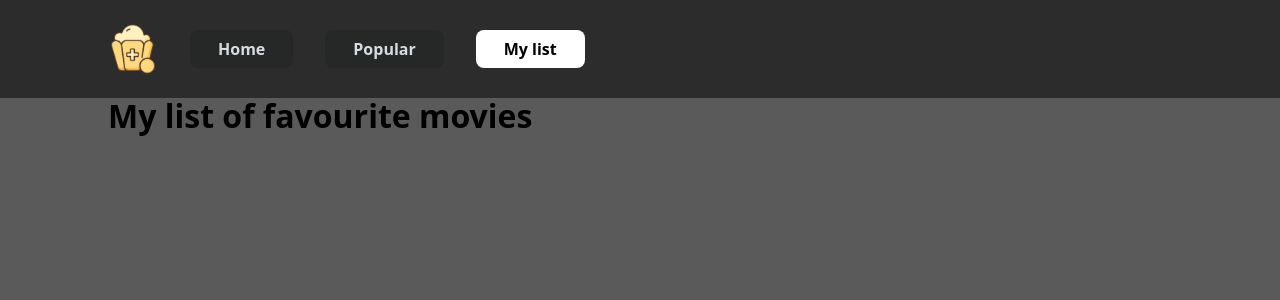
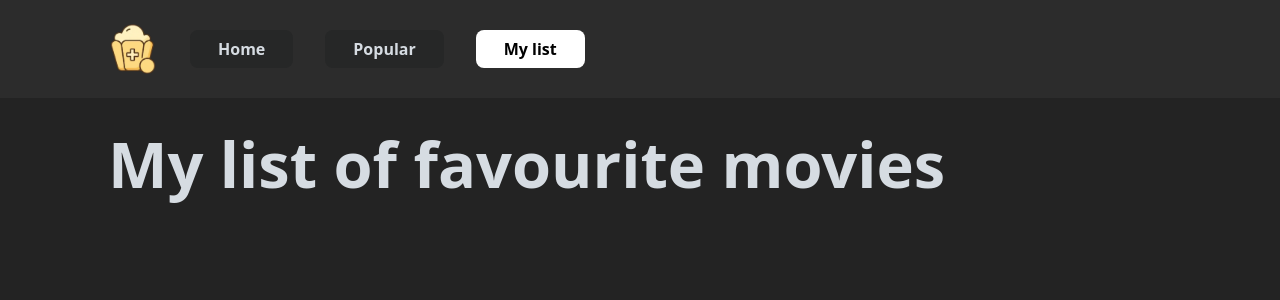
Before and after one commit to Peter-WebDev/react-mini-project, a React (Vite) app: page /my-list in a window 1280 px wide. Shown: the top 300 px of the page. Built offline with nearby package versions, Linux system fonts and the light colour scheme.

Commit message:
Fix to Global Style + CSS in JS + changed width for img url and added width and height attribute

```diff
--- a/src/components/Card.tsx
+++ b/src/components/Card.tsx
@@ -15,7 +15,7 @@ const CardWrapper = styled.div`
         transform: perspective(700px)
 		scale(1.05)
 		translate(0px,-5px);
-	transform-origin: center center;
+	    transform-origin: center center;
     }
 `;
 
@@ -45,11 +45,11 @@ const CardYear = styled.p`
 const Placeholder = styled.div`
     width: 100%;
     height: auto;
-    background-color: #d6dce2;
+    background-color: rgb(214, 220, 226);
     display: flex;
     align-items: center;
     justify-content: center;
-    color: #262727;
+    color: rgb(38, 39, 39);
 `;
 
 const LikeButton = styled.button<{ $isLiked: boolean }>`
@@ -105,7 +105,7 @@ export default function Card(props: Props) {
         <CardWrapper>
             <Link to={`movies/${slug}/${props.movie.id}`}>
                 {props.movie.poster_path ? (
-                    <img src={`https://image.tmdb.org/t/p/w500${props.movie.poster_path}`} alt={props.movie.title || "Poster"} />
+                    <img src={`https://image.tmdb.org/t/p/w342${props.movie.poster_path}`} alt="" width="342" height="513" />
                 ) : (
                     <Placeholder>
                         No poster available
--- a/src/components/Header.tsx
+++ b/src/components/Header.tsx
@@ -3,7 +3,7 @@ import styled from "styled-components";
 import logo from '../assets/popcorn-plus.webp';
 
 const StyledHeader = styled.header`
-    background-color: #2C2C2C;
+    background-color: rgb(44, 44, 44);
 `;
 
 const StyledHeaderDiv = styled.div`
@@ -37,20 +37,20 @@ const StyledLink = styled(NavLink)`
     padding: 0.5em 1.75em;
     border: 0;
     border-radius: 0.5em;
-    background-color: #262727;
-    color: #d6dce2;
+    background-color: rgb(38, 39, 39);
+    color: rgb(214, 220, 226);
     text-decoration: none;
     transition: background-color 0.2s, color 0.2s;
 
     &:hover,
     &:focus-visible {
-      background-color: #d6dce2;
-      color: #262727;
+      background-color: rgb(214, 220, 226);
+      color: rgb(38, 39, 39);
     }
 
     &.active {
-      background-color: white;
-      color: black;
+      background-color: rgb(255, 255, 255);
+      color: rgb(0, 0, 0);
     }
 `;
 
--- a/src/pages/HomePage.tsx
+++ b/src/pages/HomePage.tsx
@@ -5,7 +5,7 @@ import CardList from "../components/CardList";
 // Styled Components
 const GenreContainer = styled(Link)<{ $categoryColor: string }>`
     display: flex;
-    align-items: center;
+    align-items: baseline;
     gap: 0.5rem;
     margin-top: 2rem;
     text-decoration: none;
@@ -25,17 +25,26 @@ const GenreTitle = styled.h2<{ $categoryColor: string }>`  // Add type for categ
   }
 `;
 
-const SeeMoreLink = styled.span`
+const SeeMoreLink = styled.p`
     cursor: pointer;
     visibility: hidden; // Initially hidden
     transition: color 0.4s ease-in-out;
     color: transparent;
 
+    &::after {
+        content: "≫";
+        width: 0;
+        height: 0;
+        position: absolute;
+        margin-left: 0.5em;
+    }
+
     ${GenreContainer}:hover &,
     ${GenreContainer}:focus-visible & { // Show on GenreTitle hover
         visibility: visible;
-        color: #4ed5e4;
+        color: rgb(78, 213, 228);
     }
+
 `;
 
 // Added from CardList
@@ -52,7 +61,7 @@ const CardListWrapper = styled.div`
 
 // Array with id, genre name and color
 const genres = [
-    { id: 28, name: 'Action', color: 'rgb(240, 69, 21)'},
+    { id: 28, name: 'Action', color: 'rgb(240, 150, 123)'},
     { id: 35, name: 'Comedy', color: 'rgb(255, 255, 0)'},
     { id: 18, name: 'Drama', color: 'rgb(255, 182, 193)'},
     { id: 878, name: 'Science Fiction', color: 'rgb(130, 185, 155)'},
--- a/src/styles/GlobalStyles.tsx
+++ b/src/styles/GlobalStyles.tsx
@@ -2,22 +2,38 @@ import { createGlobalStyle } from "styled-components";
 
 const GlobalStyle = createGlobalStyle`
     /* Basic resets and global styling */
+    /* @link https://utopia.fyi/type/calculator?c=320,16,1.2,1064,20,1.333,5,2,&s=0.75|0.5|0.25,1.5|2|3|4|6,s-l&g=s,l,xl,12 */
+    :root {
+    --step--2: clamp(0.6944rem, 0.6906rem + 0.0194vw, 0.7035rem);
+    --step--1: clamp(0.8333rem, 0.7884rem + 0.2245vw, 0.9377rem);
+    --step-0: clamp(1rem, 0.8925rem + 0.5376vw, 1.25rem);
+    --step-1: clamp(1.2rem, 0.9995rem + 1.0027vw, 1.6663rem);
+    --step-2: clamp(1.44rem, 1.104rem + 1.6798vw, 2.2211rem);
+    --step-3: clamp(1.728rem, 1.1978rem + 2.6511vw, 2.9607rem);
+    --step-4: clamp(2.0736rem, 1.268rem + 4.0281vw, 3.9467rem);
+    --step-5: clamp(2.4883rem, 1.2958rem + 5.9626vw, 5.2609rem);
+    }
+
     *, *:before, *:after {
         box-sizing: border-box;
     }
     * {
         margin: 0;
         padding: 0;
+
     }
     body {
-        background-color: #5A5A5A;
+        background-color: rgb(35, 35, 35);
+        color: rgb(214, 220, 226);
         font-family: system-ui, sans-serif;
         margin: 0;
         padding: 0;
     }
+
     main {
-        width: min(100% - 2rem, 1064px);
+        width: min(100% - 4rem, 1064px);
         margin-inline: auto;
+        margin-block: 2rem;
     }
 
     img {
@@ -28,10 +44,33 @@ const GlobalStyle = createGlobalStyle`
         aspect-ratio: auto;
         -webkit-tap-highlight-color: transparent;
     }
+
     h1, h2, h3, h4, h5, h6 {
         text-wrap: balance;
         line-height: 1.1;
     }
+
+    h1 {
+        font-size: var(--step-4);
+        font-weight: 800;
+    }
+
+    h2 {
+        font-size: var(--step-3);
+    }
+
+    h3 {
+        font-size: var(--step-2);
+    }
+
+    h4 {
+        font-size: var(--step-1);
+    }
+
+    p {
+        font-size: var(--step-0);
+        line-height: 1.5;
+    }
 `;
 
 export default GlobalStyle;
```
